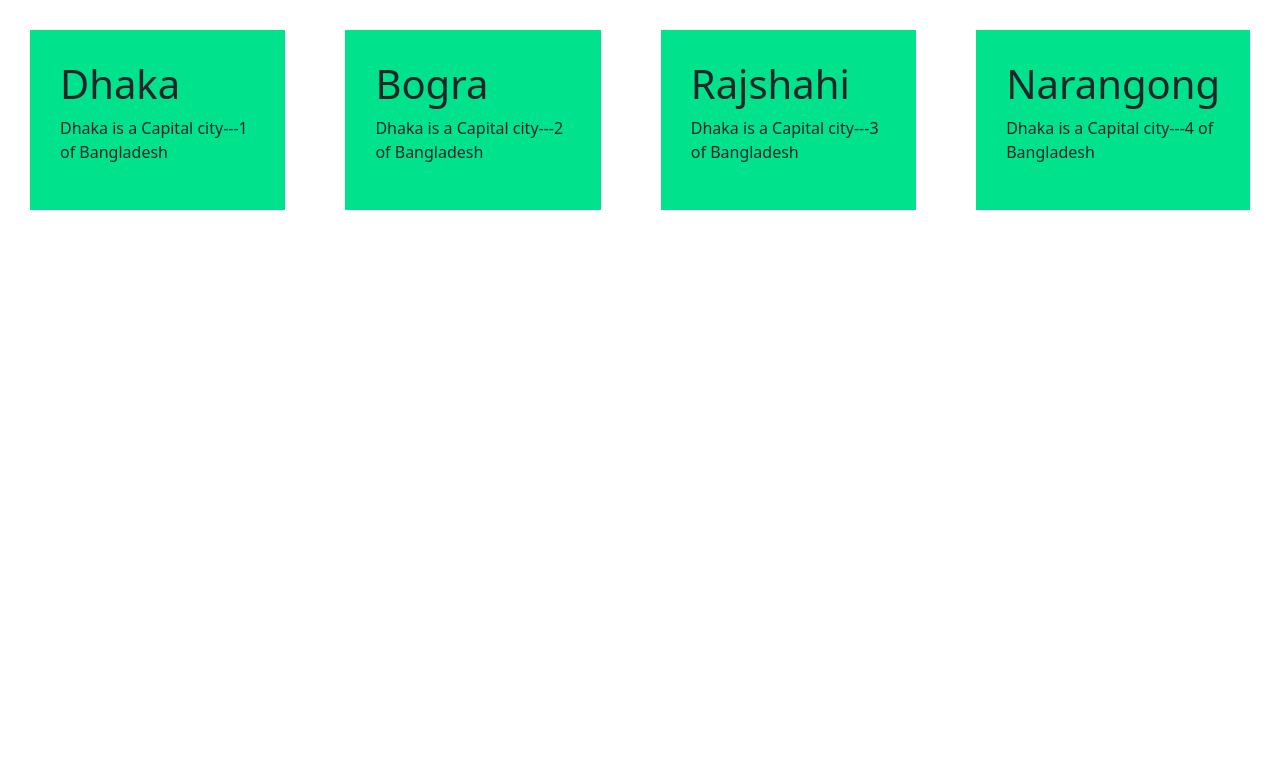
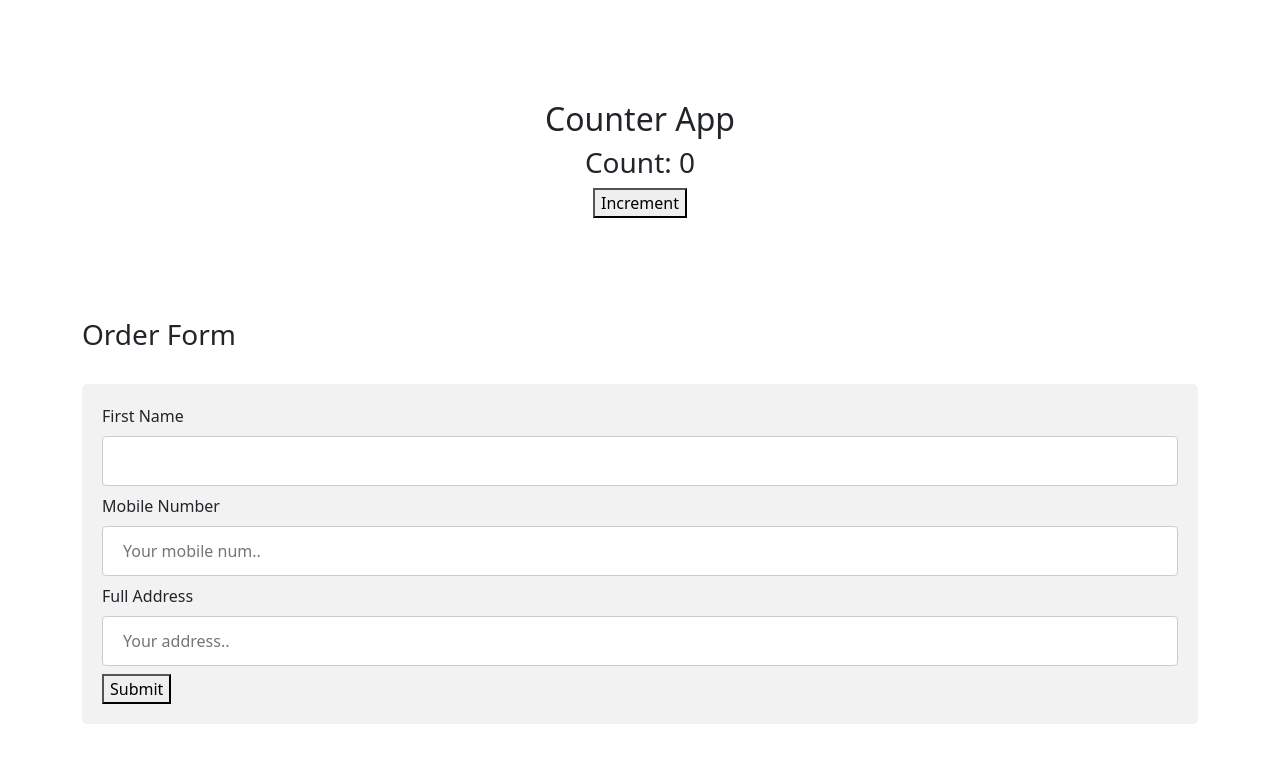
Before and after one commit to Ibrahimcoderx/react-all-ibrahim, a Next.js app: page / in a window 1280 px wide. Shown: the top 762 px of the page. Built offline with nearby package versions, Linux system fonts and the light colour scheme.

Commit message:
Update-Form

```diff
--- /dev/null
+++ b/Component/From/FormTest.js
@@ -0,0 +1,79 @@
+import React,{useState} from 'react'
+
+const FormTest = () => {
+
+    const [formData, setFormData] = useState({
+      // Initialize your form fields here
+    });
+
+
+    const scriptURL = 'https://script.google.com/macros/s/AKfycbx91nIfTe9KgFIQsw4R-YD5lOku68Ysx1jkvrSOTKQHyR_SxFvpxaA-fV1pphCH0XHuAA/exec';
+
+    const handleSubmit = async (e) => {
+      e.preventDefault();
+      try {
+        const response = await fetch(scriptURL, {
+          method: 'POST',
+          body: new FormData(e.target),
+        });
+        if (response.ok) {
+          // Handle success here, e.g., show a thank you message or redirect
+          window.location.href = "/frontend_assets/thank-you/index2.html";
+        } else {
+          console.error('Error in form submission');
+        }
+      } catch (error) {
+        console.error('Error:', error.message);
+      }
+    };
+
+    const handleChange = (e) => {
+      const { name, value } = e.target;
+      setFormData({
+        ...formData,
+        [name]: value,
+      });
+    };
+
+  return (
+
+    <div>
+
+<section id="placeAnOrder">
+      <div className="container">
+        <div className="row">
+          <div className="col">
+            <h3>Order Form</h3>
+            <br />
+
+            <div className="orderDiv">
+
+
+              <form onSubmit={handleSubmit} name="google-sheet">
+              {/* Replace these with your form fields */}
+              <label htmlFor="fname">First Name</label>
+              <input type="text" name="name" value={formData.name} onChange={handleChange} />
+              <label for="lname">Mobile Number</label>
+              <input type="text" id="lname" name="mobile" placeholder="Your mobile num.." value={formData.mobile} onChange={handleChange} />
+              {/* Add more form fields as needed */}
+              <label for="lname">Full Address</label>
+              <input type="text" id="lname" name="address" placeholder="Your address.." value={formData.address} onChange={handleChange} />
+              {/* Add more form fields as needed */}
+              <button type="submit">Submit</button>
+            </form>
+
+            </div>
+
+
+            <br />
+          </div>
+        </div>
+      </div>
+    </section>
+
+    </div>
+
+  )
+}
+
+export default FormTest
--- a/src/pages/index.js
+++ b/src/pages/index.js
@@ -27,6 +27,7 @@ import Context_project2 from "../../Component/Project_useContext2/Context_projec
 import Card from "../../Component/Card_project/Card";
 import ReduxProvider from "../../Component/Redux/ReduxProvider";
 import DaApp from '../../Component/Map/DaApp'
+import FormTest from "../../Component/From/FormTest";
 
 
 
@@ -94,9 +95,10 @@ const index = () => {
       {/* <Context_project2/> */}
       {/* <Card/> */}
 
-     {/* <ReduxProvider/> */}
+     <ReduxProvider/>
 
-        <DaApp/>
+        {/* <DaApp/> */}
+        <FormTest/>
 
 
 
--- a/src/styles/globals.css
+++ b/src/styles/globals.css
@@ -51,3 +51,44 @@
 .CardMain_1:hover{
     box-shadow: rgba(0, 0, 0, 0.25) 0px 14px 28px, rgba(0, 0, 0, 0.22) 0px 10px 10px;
 }
+
+
+
+:where(input, textarea) {
+    border: 0;
+    width: 100%;
+}
+
+
+/* order form */
+
+input[type=text], select {
+    width: 100%;
+    padding: 12px 20px;
+    margin: 8px 0;
+    display: inline-block;
+    border: 1px solid #ccc;
+    border-radius: 4px;
+    box-sizing: border-box;
+  }
+
+  input[type=submit] {
+    width: 100%;
+    background-color: #4CAF50;
+    color: white;
+    padding: 14px 20px;
+    margin: 8px 0;
+    border: none;
+    border-radius: 4px;
+    cursor: pointer;
+  }
+
+  input[type=submit]:hover {
+    background-color: #45a049;
+  }
+
+  .orderDiv {
+    border-radius: 5px;
+    background-color: #f2f2f2;
+    padding: 20px;
+  }
```
Also changed, not shown: Component/Redux/Services/Action/CounterAction.js (line endings or trailing spaces).
